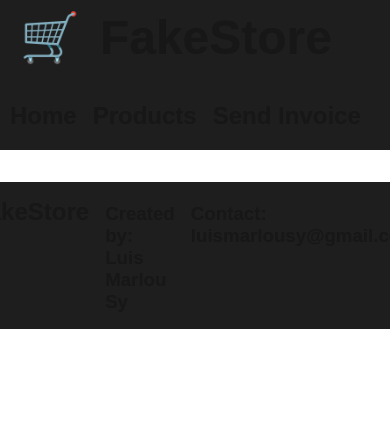
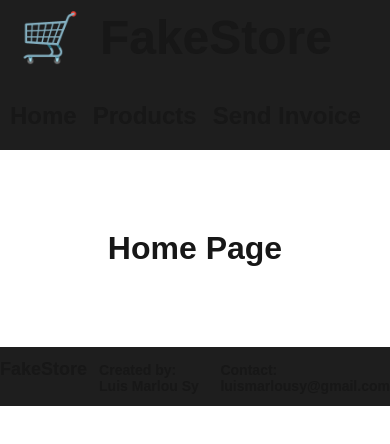
Before and after one commit to Luis-Sy/stripe-next-sample-app, a Next.js app: page / in a window 390 px wide. Shown: the top 444 px of the page. Built offline with nearby package versions, Linux system fonts and the light colour scheme.

Commit message:
mobile css adjustments

```diff
--- a/src/app/globals.css
+++ b/src/app/globals.css
@@ -100,15 +100,6 @@ TODO
   margin: 10px;
 }
 
-@media (max-width: 768px) {
-  #topNavigation {
-    flex-direction: column;
-  }
-  #navLinks {
-    margin-bottom: 20px;
-  }
-}
-
 /* Footer */
 
 #footer {
@@ -122,6 +113,34 @@ TODO
   padding-bottom: 1em;
   width: 100%;
   background-color: rgb(30, 30, 30);
+}
+
+/* Mobile Layout */
+
+@media (max-width: 768px) {
+  #topNavigation {
+    flex-direction: column;
+  }
+  #navLinks {
+    margin-bottom: 20px;
+  }
+  #footer {
+    flex-direction: row;
+    font-size: 12px;
+  }
+}
+
+
+/* Home Page */
+
+#home {
+  display: flex;
+  flex-direction: column;
+  justify-content: center;
+  align-items: center;
+  justify-items: center;
+  height: 100%;
+  margin: 3em;
 }
 
 /* Product List Page */
@@ -140,6 +159,8 @@ h1 {
   flex-wrap: wrap;
   height: auto;
   margin: 2em;
+  margin-bottom: 5em;
+  height: 100%;
 }
 
 #productDisplay {
@@ -184,6 +205,7 @@ h1 {
   align-items: center;
   justify-items: center;
   margin: 3em;
+  margin-bottom: 7em;
 }
 
 /* Invoice Page */
--- a/src/app/page.js
+++ b/src/app/page.js
@@ -4,6 +4,7 @@ export default function Home() {
     return (
         <>
             <div id="home">
+                <h1>Home Page</h1>
                 <div id="topBanner"></div>
             </div>
         </>
```
